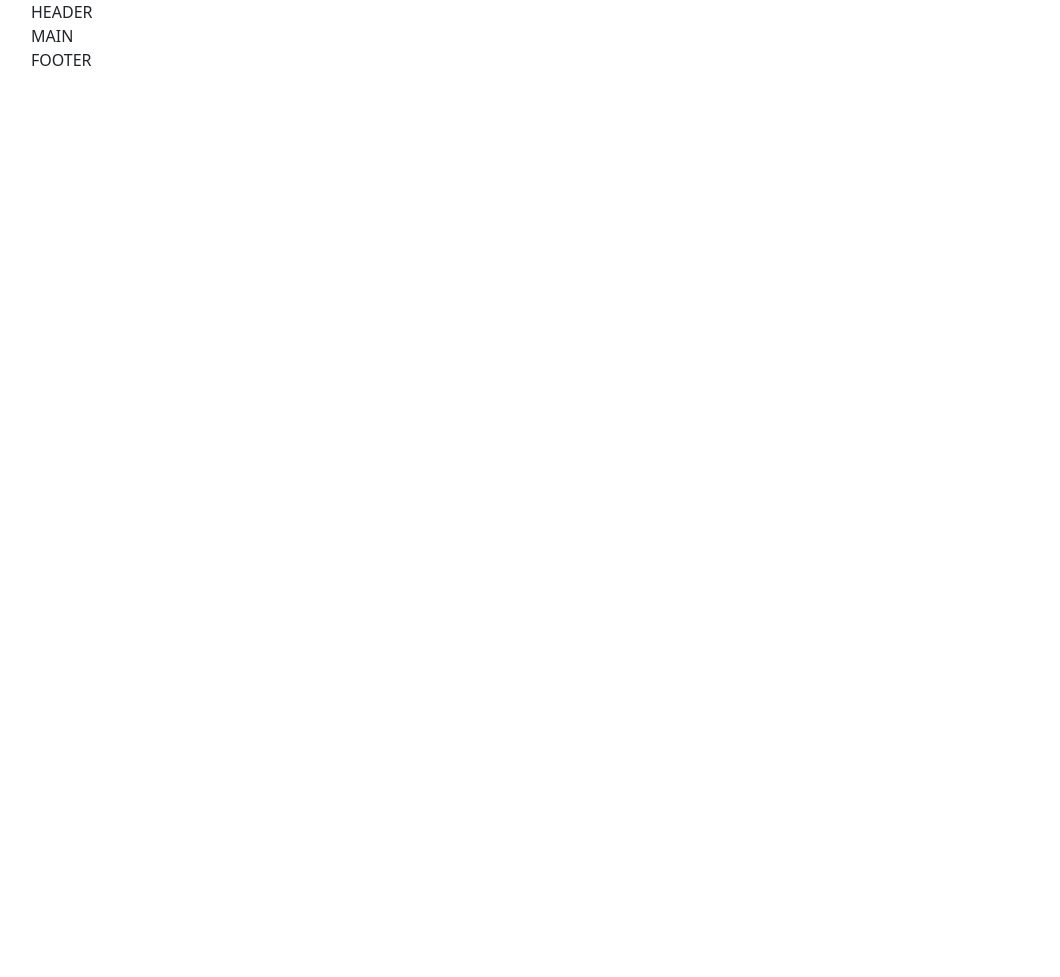
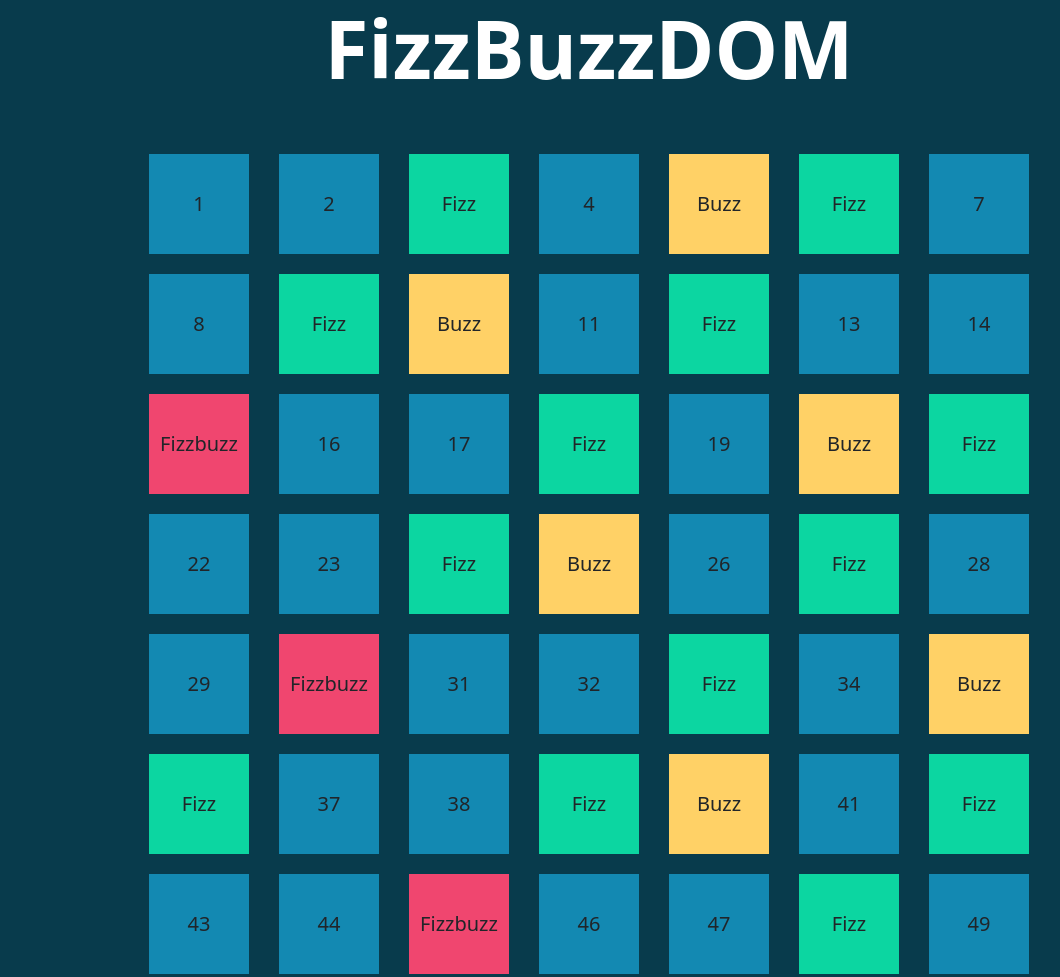
Before and after one commit to maicolkutchoukov/js-fizzbuzz, a plain HTML site: page index.html in a window 1280 px wide. Shown: the top 977 px of the page, without its empty margins (51-1111 px from the left). Before the commit the page ends 800 px from the top, so only its background shows below. Drawn offline with nearby package versions, Linux system fonts and the light colour scheme.

Commit message:
Completato esercizio

```diff
--- a/css/style.css
+++ b/css/style.css
@@ -0,0 +1,31 @@
+h1{
+    font-size: 5em;
+}
+
+.bg-color{
+    background-color: #083B4C;
+}
+
+.my-container{
+    max-width: 900px;
+    margin: 0 auto;
+}
+
+.square{
+    background-color: #1389B2;
+    width: 100px;
+    height: 100px;
+    margin: 10px;
+}
+
+.fizz{
+    background-color: #0CD6A1;
+}
+
+.buzz{
+    background-color: #FFD166;
+}
+
+.fizzbuzz{
+    background-color: #F0466F;
+}
--- a/index.html
+++ b/index.html
@@ -3,7 +3,7 @@
     <head>
         <meta charset="UTF-8">
         <meta name="viewport" content="width=device-width, initial-scale=1.0">
-        <title>Template HTML CSS</title>
+        <title>FizzBuzzDom</title>
 
         <!-- FONT AWESOME -->
         <link rel="stylesheet" href="https://cdnjs.cloudflare.com/ajax/libs/font-awesome/6.4.2/css/all.min.css" integrity="sha512-z3gLpd7yknf1YoNbCzqRKc4qyor8gaKU1qmn+CShxbuBusANI9QpRohGBreCFkKxLhei6S9CQXFEbbKuqLg0DA==" crossorigin="anonymous" referrerpolicy="no-referrer" />
@@ -12,31 +12,11 @@
         <link href="https://cdn.jsdelivr.net/npm/bootstrap@5.3.2/dist/css/bootstrap.min.css" rel="stylesheet" integrity="sha384-T3c6CoIi6uLrA9TneNEoa7RxnatzjcDSCmG1MXxSR1GAsXEV/Dwwykc2MPK8M2HN" crossorigin="anonymous">
         <link rel="stylesheet" href="css/style.css">
     </head>
-    <body>
-
-        <!-- Inizio Header Principale -->
-        <header>
-            <div class="container">
-                HEADER
-            </div>
-        </header>
-        <!-- Fine Header Principale -->
-
-        <!-- Inizio Main -->
-        <main>
-            <div class="container">
-                MAIN
-            </div>
-        </main>
-        <!-- Fine Main -->
-
-        <!-- Inizio Footer Principale -->
-        <footer>
-            <div class="container">
-                FOOTER
-            </div>
-        </footer>
-        <!-- Fine Footer Principale -->
+    <body class="bg-color">
+        <div>
+            <h1></h1>
+            <div id="dom-container"></div>
+        </div>
         <script src="js/scripts.js" type="text/javascript"></script>
     </body>
 </html>
--- a/js/scripts.js
+++ b/js/scripts.js
@@ -21,21 +21,43 @@ a seconda che il valore inserito sia un numero, un fizz, un buzz o un fizzbuzz.
 Se sei a corto di idee per lo stile, potresti prendere spunto dallo screenshot fornito in consegna.
 
  */
+const domContainer = document.getElementById('dom-container');
+domContainer.classList.add('d-flex', 'flex-wrap', 'justify-content-between');
+const h1 = document.querySelector('h1');
+h1.classList.add('text-white','text-center','m-5', 'mt-0', 'fw-bold');
+h1.innerHTML = 'FizzBuzzDOM';
+const myContainer = document.querySelector('div:first-child');
+myContainer.classList.add('my-container');
+
 
 
 
 for (let i = 1; i <= 100; i++){
+    let newSquare = document.createElement('div');
+    domContainer.append(newSquare);
+    newSquare.classList.add('square', 'd-flex', 'justify-content-center', 'align-items-center', 'fs-5', 'fw-medium');
     if ((i % 3 != 0) && (i % 5 != 0)){
-        console.log(i)
+        console.log(i);
+        newSquare.innerHTML = i;
     }
+
     else if ((i % 3 == 0) && (i % 5 == 0)){
         console.log('Fizzbuzz');
-    }
-    else if (i % 3 == 0){
-        console.log('Fizz')
-    }
-    else {
-        console.log('Buzz')
+        newSquare.classList.add('fizzbuzz');
+        newSquare.innerHTML = 'Fizzbuzz';
     }
 
+    else if (i % 3 == 0){
+        console.log('Fizz');
+        newSquare.classList.add('fizz');
+        newSquare.innerHTML = 'Fizz';
+
+
+    }
+
+    else {
+        console.log('Buzz');
+        newSquare.classList.add('buzz');
+        newSquare.innerHTML = 'Buzz';
+    }
 }
```
